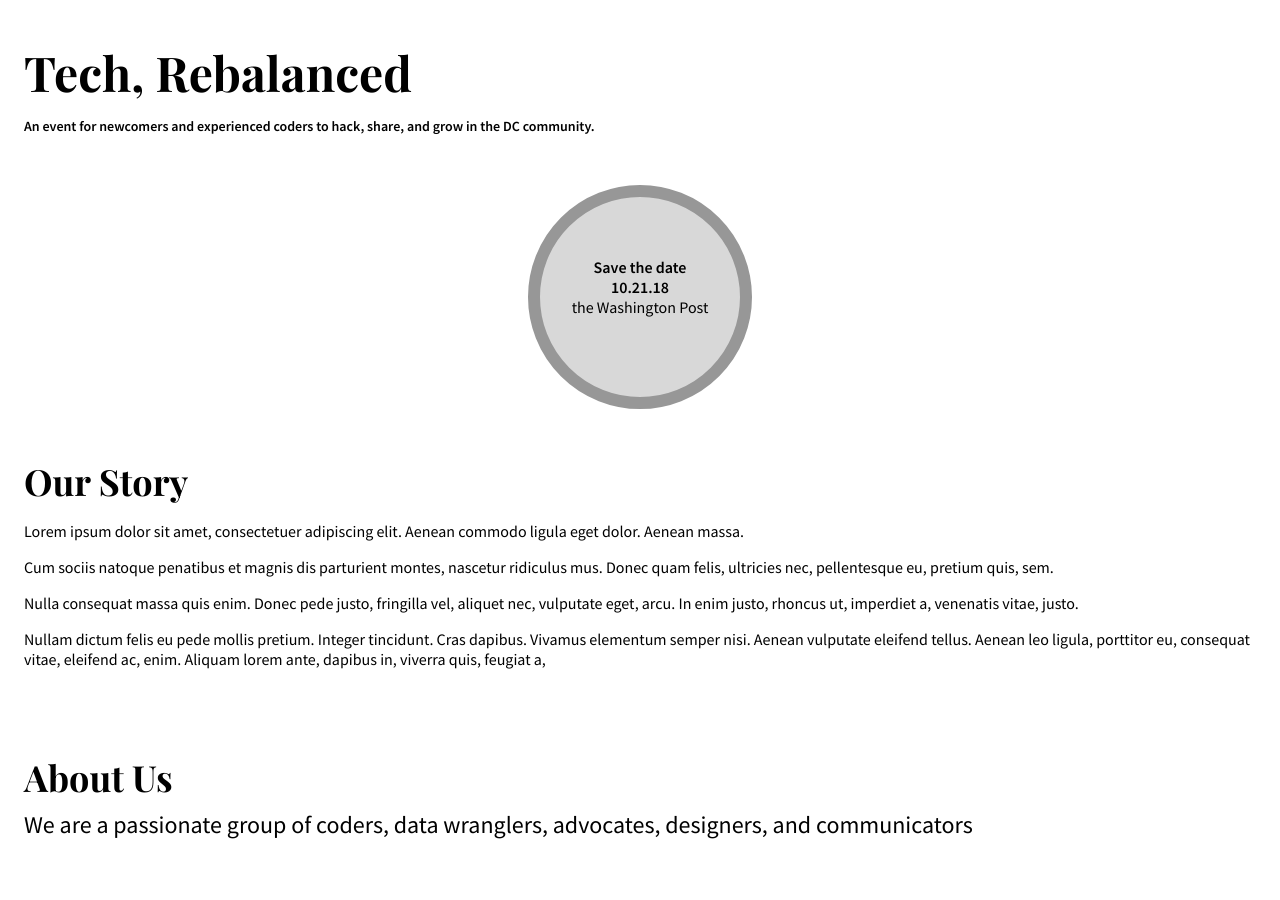
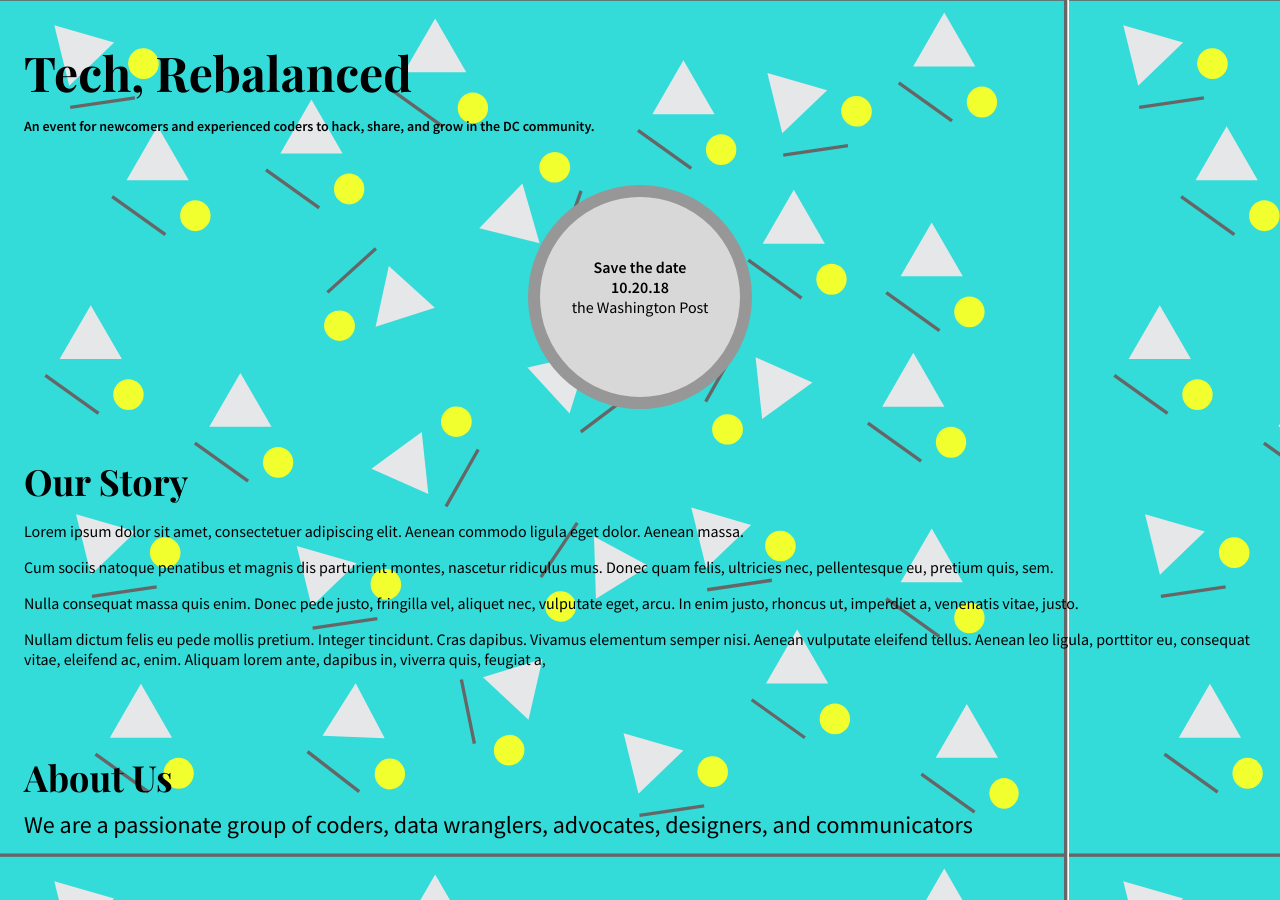
Before and after one commit to TechLadyHackathon/Tech-Rebalanced, a Jekyll site: the page built from index.html, in a window 1280 px wide. Built offline with Jekyll 4.4.1, drawn with Linux system fonts in a browser that asks for light colours.

Commit message:
add background svg

```diff
--- a/_includes/landing.html
+++ b/_includes/landing.html
@@ -5,7 +5,7 @@
 <div class="c-landing__save">
   <div class="c-landing__save-text">
     <div class="c-landing__bold"> Save the date </div>
-    <div class="c-landing__bold"> 10.21.18 </div>
+    <div class="c-landing__bold"> 10.20.18 </div>
     <div> the Washington Post </div>
   </div>
 </div>
--- a/assets/scss/_base.scss
+++ b/assets/scss/_base.scss
@@ -1 +1,5 @@
 @import url('https://fonts.googleapis.com/css?family=Playfair+Display:700|Source+Sans+Pro:400,600,700');
+
+body {
+  background-image: url('../svg/wallpaper.svg');
+}
```
Also changed, not shown: assets/svg/wallpaper.svg (added), 2 other files.
